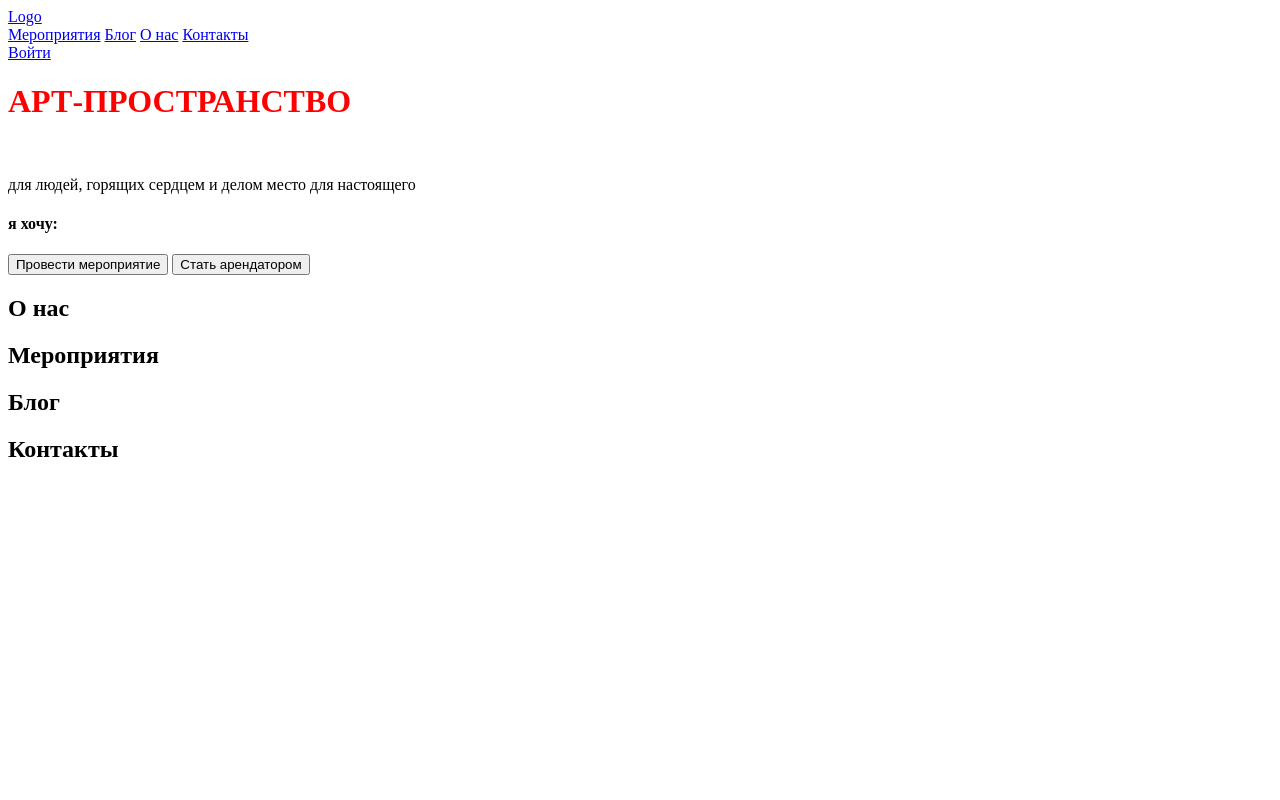
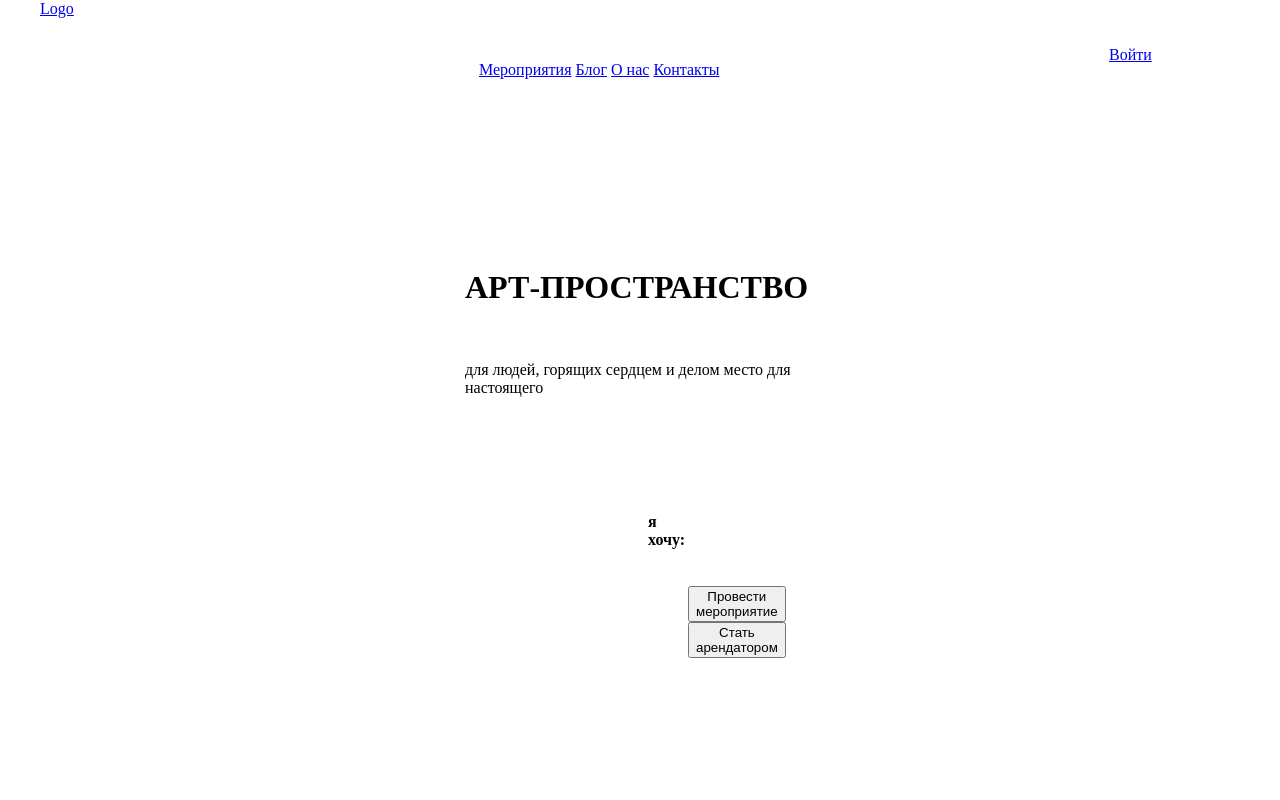
Before and after one commit to Annakoselnik/anna_Koshelnik.github.io, a plain HTML site: page index.html in a window 1280 px wide. Shown: the top 800 px of the page. Drawn offline with Linux system fonts and the light colour scheme.

Commit message:
work for 3 task

```diff
--- a/index.html
+++ b/index.html
@@ -7,50 +7,52 @@
     </head>
     <body class = "body">
         <header class = "page-header">
-            <a class = "page-header_logo" href = "#">Logo</a>
-            <nav class = "page-header_nav">
-                <a class = "page-header_nav-link" href = "#">Мероприятия</a>
-                <a class = "page-header_nav-link" href = "#">Блог</a>
-                <a class = "page-header_nav-link" href = "#">О нас</a>
-                <a class = "page-header_nav-link" href = "#">Контакты</a>
-            </nav>
-            <a class = "page-header_user-link" href = "#">Войти</a>
+            <div class = "page-header__container">
+                    <a class = "page-header__logo" href = "#">Logo</a>
+                <nav class = "page-header__nav">
+                    <a class = "page-header__nav-link" href = "#">Мероприятия</a>
+                    <a class = "page-header__nav-link" href = "#">Блог</a>
+                    <a class = "page-header__nav-link" href = "#">О нас</a>
+                    <a class = "page-header__nav-link" href = "#">Контакты</a>
+                </nav>
+                <a class = "page-header__user-link" href = "#">Войти</a>
+            </div>
         </header>
         <main>
             <div class="home">
 
-                <header class="main-header home_main-header">
+                <header class="main-header home__main-header">
                     <h1> АРТ-ПРОСТРАНСТВО</h1>
                     <img />
                     <p>для людей, горящих сердцем и делом
                         место для настоящего</p>
                 </header>
 
-                <section class = "offers home_offers">
+                <section class = "offers home__offers">
                     <h4>я хочу:</h4>
-                    <div class="offers_title">
-                        <button class = "offers_btn btn btn--red" type = "button">Провести мероприятие</button>
-                        <button class = "offers_btn btn" type = "button">Стать арендатором</button>
+                    <div class="offers__title">
+                        <button class = "offers__btn btn btn--red" type = "button">Провести мероприятие</button>
+                        <button class = "offers__btn btn" type = "button">Стать арендатором</button>
                     </div>
                 </section>
 
-                 <section class = "about home_about">
-                    <h2 class="about_section-title">О нас</h2>
-                    <div class="about_container"></div>
+                 <section class = "about home__about">
+                    <h2 class="about__section-title">О нас</h2>
+                    <div class="about__container"></div>
                 </section>
 
                 <section class="upcoming home__upcoming">
-                    <h2 class="upcoming_section-title section-title">Мероприятия</h2>
-                    <div class="upcoming_container"></div>
+                    <h2 class="upcoming__section-title section-title">Мероприятия</h2>
+                    <div class="upcoming__container"></div>
                 </section>
 
-                <section class="listing home_listing">
-                    <h2 class="listing_section-title section-title">Блог</h2>
+                <section class="listing home__listing">
+                    <h2 class="listing__section-title section-title">Блог</h2>
                 </section>
 
-                <section class="contacts home_contacts">
-                    <h2 class="contacts_section-title secton-title">Контакты</h2>
-                    <div class="contacts_container"></div>
+                <section class="contacts home__contacts">
+                    <h2 class="contacts__section-title secton-title">Контакты</h2>
+                    <div class="contacts__container"></div>
                 </section>
 
                 <div class="doit"></div>
--- a/styles/style.css
+++ b/styles/style.css
@@ -1,3 +1,87 @@
-h1 {
-    color: red;
+html, body{
+    width: 100%;
+    margin: 0;
+    padding: 0;
 }
+
+body{
+    box-sizing: border-box;
+    display: flex;
+    padding-top: 147px;
+    flex-direction: column;
+    min-height: 100vh;
+}
+
+.page-header{
+    height: 147px;
+    position: fixed;
+    top: 0;
+    left: 0;
+    width: 100%;
+
+}
+
+.page-header__container{
+    box-sizing: border-box;
+    display: flex;
+    max-width: 1414px;
+    width: 100%;
+    margin: 0 auto;
+    align-items: center;
+    padding-left: 40px;
+    padding-right: 40px;
+}
+
+.page-header__logo{
+    width: 100%;
+    max-width: 202px;
+    height: 147px;
+}
+
+.page-header__nav{
+    width: 100%;
+    padding-left: 237px;
+    max-width: 457px;
+    height: 24px;
+    padding-top: 61px;
+    padding-bottom: 62px;
+}
+
+.page-header__user-link{
+    padding-top: 46px;
+    padding-bottom: 49px;
+    width: 100%;
+    max-width: 131px;
+    height: 52px;
+    padding-left: 307px;
+}
+main{
+    flex: 1 0 auto;
+}
+
+.home__main-header{
+    max-width: 990px;
+    margin: 100.5px 465px 100px;
+    align-content: center;
+}
+
+.home__offers{
+    max-width: 624px;
+    margin: 0 648px 200px;
+}
+
+.offers__title{
+    padding:15px 40px;
+}
+
+.home__about{
+    height: 62px;
+    max-width: 624px;
+    margin: 200px auto 100px;
+}
+.page-footer {
+    height: 100px;
+    max-width: 1337px;
+    width: 100%;
+    margin: 0 auto 100px;
+}
```
